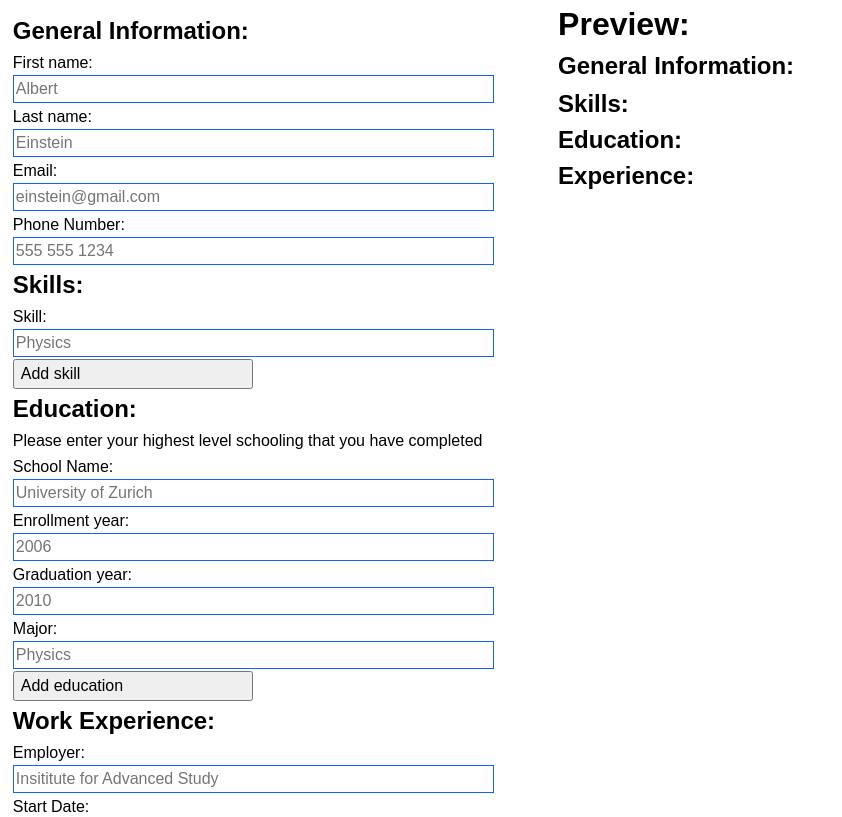
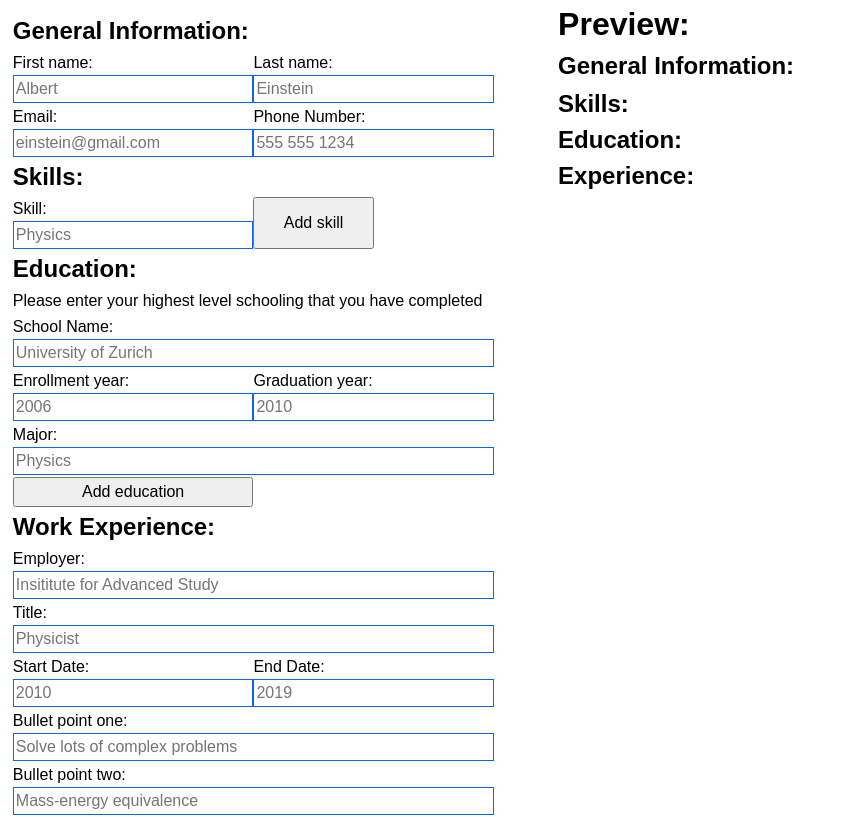
Before and after one commit to rgremaud/cv_application, a React (Vite) app: page / in a window 1280 px wide. Shown: the top 817 px of the page, without its empty margins (0-842 px from the left). Built offline with nearby package versions, Linux system fonts and the light colour scheme; a web font is replaced by a local one.

Commit message:
Add form rows

```diff
--- a/src/components/App.jsx
+++ b/src/components/App.jsx
@@ -20,6 +20,7 @@ export default function App() {
   const [education, setEducation] = useState([]);
 
   const [employer, setEmployer] = useState("");
+  const [jobTitle, setJobTitle] = useState("");
   const [wstart, setWstart] = useState("");
   const [wend, setWend] = useState("");
   const [bulletOne, setBulletOne] = useState("");
@@ -43,6 +44,7 @@ export default function App() {
     { showForm ?
       <form id="formInputs">
         <h2>General Information:</h2>
+        <div className="formRow">
           <label>
             First name:{" "}
             <input
@@ -73,6 +75,8 @@ export default function App() {
               }}
           />
           </label>
+        </div>
+        <div className="formRow">
           <label>
             Email:{" "}
             <input
@@ -102,7 +106,9 @@ export default function App() {
               }}
             />
           </label>
+        </div>
         <h2>Skills:</h2>
+      <div className="formRow">
         <label>
           Skill:{" "}
           <input
@@ -122,6 +128,7 @@ export default function App() {
         >
           Add skill
         </button>
+      </div>
         <h2>Education:</h2>
         <p>Please enter your highest level schooling that you have completed</p>
         <label>
@@ -133,6 +140,7 @@ export default function App() {
             onChange={(e) => setSchool(e.target.value)}
           />
         </label>
+      <div className="formRow">
         <label>
           Enrollment year:{" "}
           <input
@@ -157,6 +165,7 @@ export default function App() {
             onChange={(e) => setEnd(e.target.value)}
           />
         </label>
+      </div>
         <label>
           Major:{" "}
           <input
@@ -199,6 +208,16 @@ export default function App() {
           />
         </label>
         <label>
+          Title:{" "}
+          <input
+            value={jobTitle}
+            type="text"
+            placeholder="Physicist"
+            onChange={(e) => setJobTitle(e.target.value)}
+          />
+        </label>
+      <div className="formRow">
+        <label>
           Start Date:{" "}
           <input
             value={wstart}
@@ -222,6 +241,7 @@ export default function App() {
             onChange={(e) => setWend(e.target.value)}
           />
         </label>
+      </div>
         <label>
           Bullet point one:{" "}
           <input
@@ -258,6 +278,7 @@ export default function App() {
               {
                 id: crypto.randomUUID(),
                 employer: employer,
+                jobTitle: jobTitle,
                 wstart: wstart,
                 wend: wend,
                 bulletOne: bulletOne,
@@ -324,7 +345,7 @@ export default function App() {
           <div className="details">
             {education.map((entry) => (
               <div key={entry.id}>
-                <h2>
+                <h3>
                   {entry.school} - {entry.start} to {entry.end}
                   <button
                     className="prevButton"
@@ -334,7 +355,7 @@ export default function App() {
                   >
                     <img src={Remove} alt="Remove" />
                   </button>
-                </h2>
+                </h3>
                 <p>
                   {entry.major}
                 </p>
@@ -347,7 +368,7 @@ export default function App() {
           <div className="details">
             {experience.map((entry) => (
               <div key={entry.id}>
-                <h2>
+                <h3>
                   {entry.employer} - {entry.wstart} to {entry.wend}{" "}
                 <button
                     className="prevButton"
@@ -357,7 +378,8 @@ export default function App() {
                 >
                   <img src={Remove} alt="Remove" />
                 </button>
-                </h2>
+                </h3>
+                <div>{entry.jobTitle}</div>
                 <p>• {entry.bulletOne}</p>
                 <p>• {entry.bulletTwo}</p>
                 <p>• {entry.bulletThree}</p>
--- a/src/styles/styles.css
+++ b/src/styles/styles.css
@@ -22,6 +22,11 @@ form {
   justify-content: center;
 }
 
+.formRow {
+  display: grid;
+  grid-template-columns: 1fr 1fr;
+}
+
 label {
   display: flex;
   flex-direction: column;
@@ -35,7 +40,7 @@ h3 {
   margin: 1px 5px 1px 5px;
 }
 
-#formInputs > * {
+.formInputs > * {
   display: flex;
   flex-direction: column;
 }
```
Lines whose indentation alone changed are shown as unchanged.
